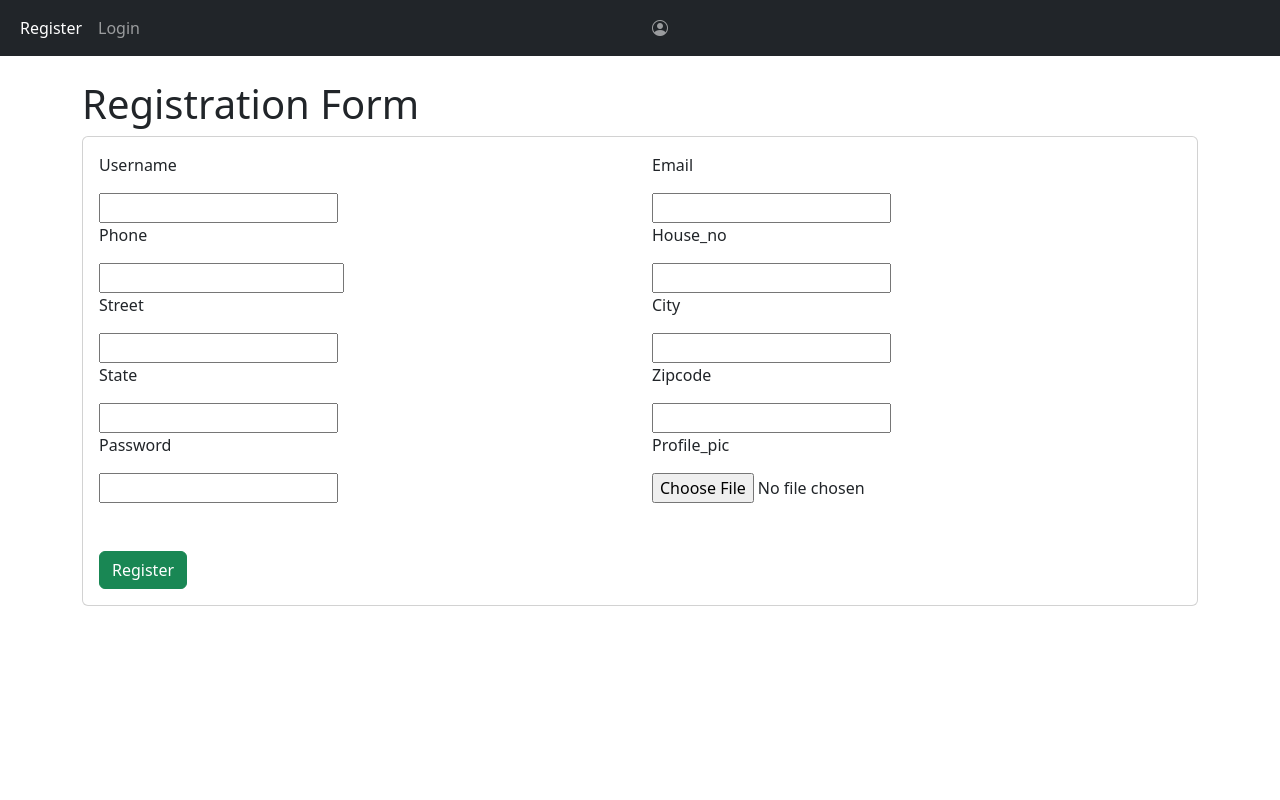
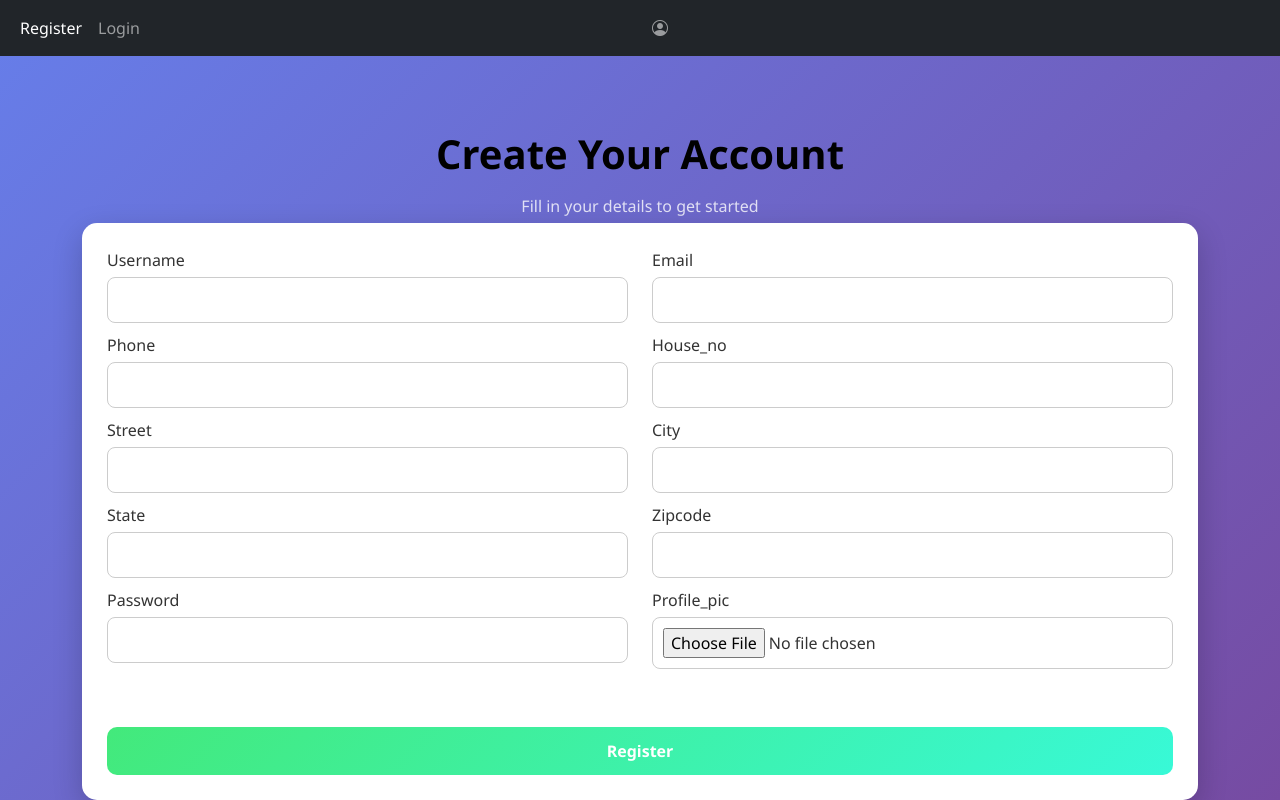
Before and after one commit to Keerthan-17/Eventure, a Django app: page / in a window 1280 px wide. Run offline with Django 5.2, Linux system fonts and the light colour scheme.

Commit message:
add background color and button effects for submit buttons.

```diff
--- /dev/null
+++ b/static/CSS/register.css
@@ -0,0 +1,77 @@
+/* Page background */
+body {
+    background: linear-gradient(135deg, #667eea, #764ba2);
+    min-height: 100vh;
+    font-family: 'Segoe UI', sans-serif;
+}
+
+/* Center container */
+.container {
+    margin-top: 50px;
+}
+
+/* Card styling */
+.card {
+    border: none;
+    border-radius: 15px;
+    padding: 25px;
+    box-shadow: 0 10px 30px rgba(0, 0, 0, 0.2);
+    color: #333;
+}
+
+/* Title */
+h1 {
+    text-align: center;
+    font-weight: bold;
+    margin-bottom: 20px;
+    color: rgb(0, 0, 0);
+}
+
+/* Labels */
+p {
+    margin-bottom: 5px;
+    font-weight: 500;
+}
+
+/* Inputs */
+input, select, textarea {
+    width: 100%;
+    padding: 10px;
+    border-radius: 8px;
+    border: 1px solid #ccc;
+    transition: 0.3s;
+}
+
+/* Focus effect */
+input:focus, select:focus {
+    border-color: #667eea;
+    outline: none;
+    box-shadow: 0 0 5px rgba(102, 126, 234, 0.5);
+}
+
+/* Button */
+.btn-success {
+    width: 100%;
+    padding: 12px;
+    border-radius: 10px;
+    font-weight: bold;
+    background: linear-gradient(135deg, #43e97b, #38f9d7);
+    border: none;
+    transition: 0.3s;
+}
+
+/* Button hover */
+.btn-success:hover {
+    transform: translateY(-2px);
+    box-shadow: 0 5px 15px rgba(0,0,0,0.2);
+}
+
+/* Spacing */
+.row {
+    margin-bottom: 10px;
+}
+
+/* Subtitle text */
+.text-muted {
+    color: rgba(255, 255, 255, 0.8) !important;
+}
--- a/templates/base.html
+++ b/templates/base.html
@@ -1,3 +1,4 @@
+{% load static %}
 <!DOCTYPE html>
 <html lang="en">
 
@@ -11,6 +12,7 @@
         integrity="sha384-j1CDi7MgGQ12Z7Qab0qlWQ/Qqz24Gc6BM0thvEMVjHnfYGF0rmFCozFSxQBxwHKO"
         crossorigin="anonymous"></script>
     <link rel="stylesheet" href="https://cdn.jsdelivr.net/npm/bootstrap-icons@1.13.1/font/bootstrap-icons.min.css">
+    <link rel="stylesheet" href="{% static 'css/register.css' %}">
 </head>
 
 <body>
--- a/templates/registration.html
+++ b/templates/registration.html
@@ -11,7 +11,9 @@
             <p>Please proceed to <a href="{% url 'login' %}">Login</a></p>
         </div>
         {% else %}
-        <h1>Registration Form</h1>
+        <h1 class="mb-3">Create Your Account</h1>
+        <p class="text-center text-muted">Fill in your details to get started</p>
+        <!-- <h1>Registration Form</h1> -->
         <div class="card card-body">
             <form enctype="multipart/form-data" method="POST">
                 {% csrf_token %}
```
